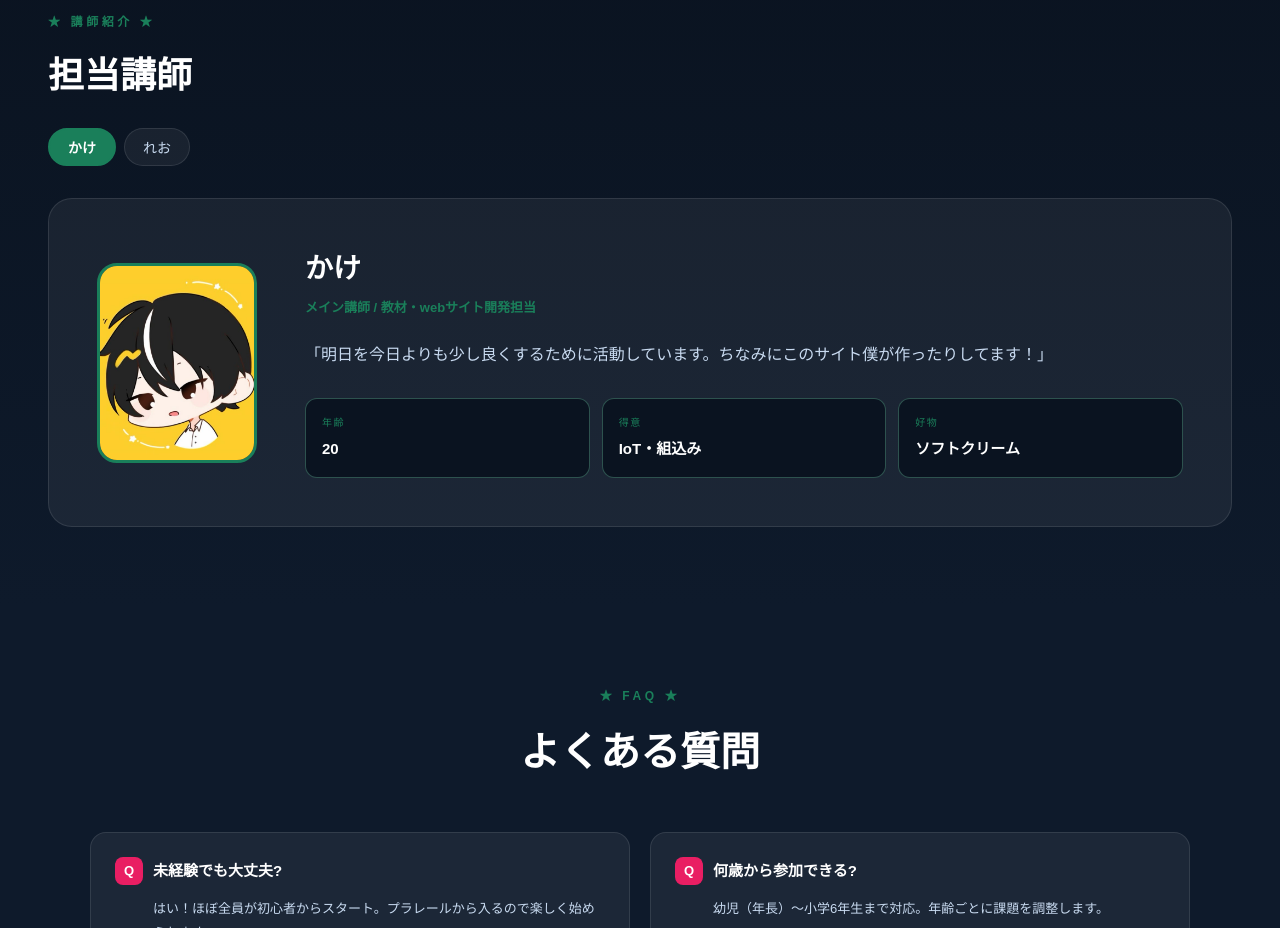
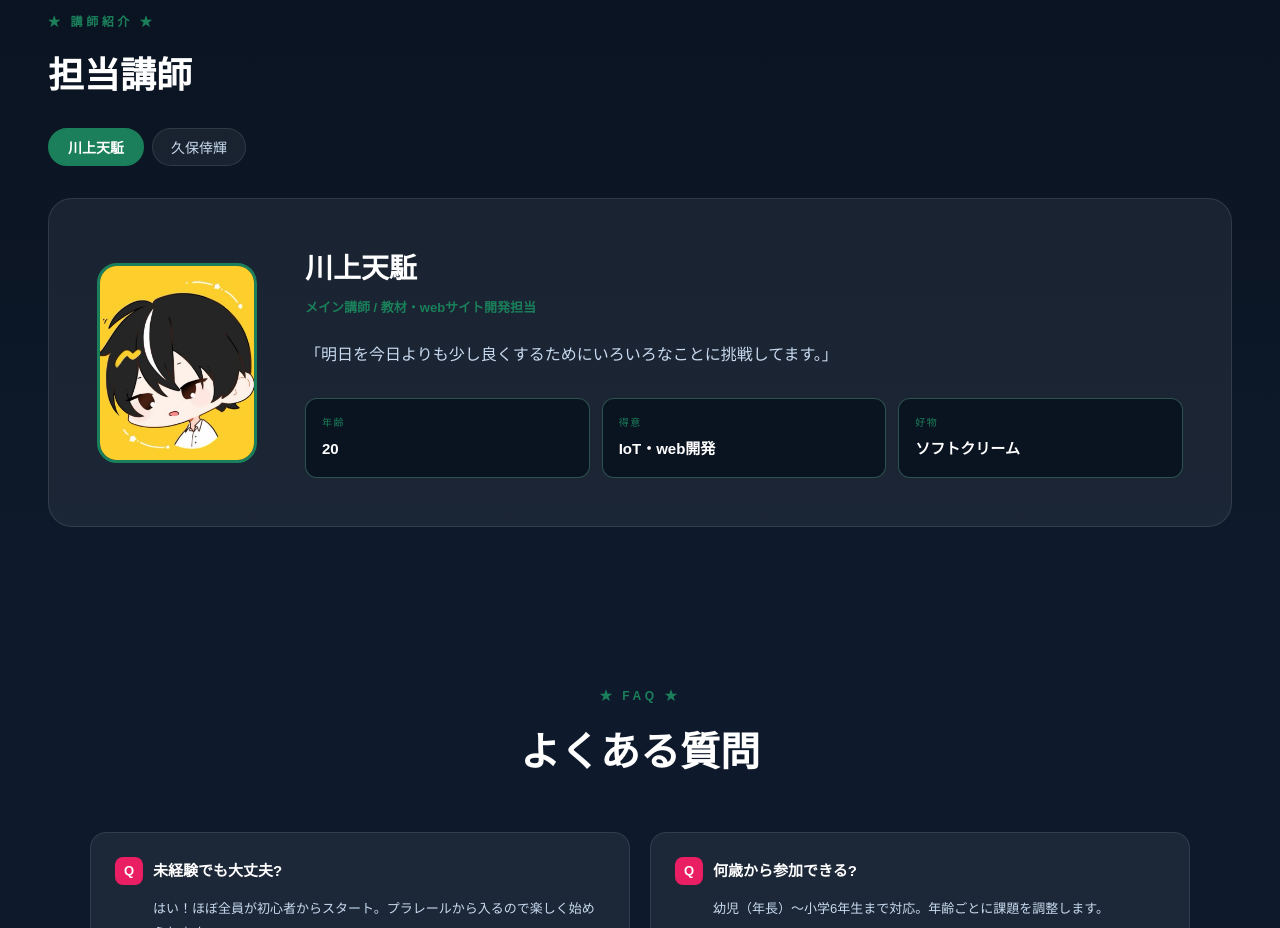
Before and after one commit to immunity428/CreativeRoboticsProject_WebSite, a React (Vite) app: page / in a window 1280 px wide. Shown: the part 2440-3368 px from the top of the page. Built offline with nearby package versions, Linux system fonts and the light colour scheme; no server answers; the database is empty.

Commit message:
add : 先生の追加

```diff
--- a/src/data/teachers.json
+++ b/src/data/teachers.json
@@ -3,26 +3,26 @@
   "teachers": [
     {
       "id": "kake",
-      "name": "かけ",
+      "name": "川上天駈",
       "role": "メイン講師 / 教材・webサイト開発担当",
-      "bio": "「明日を今日よりも少し良くするために活動しています。ちなみにこのサイト僕が作ったりしてます！」",
+      "bio": "「明日を今日よりも少し良くするためにいろいろなことに挑戦してます。」",
       "photoKey": "kake",
       "stats": [
         { "key": "年齢", "value": "20" },
-        { "key": "得意", "value": "IoT・組込み" },
+        { "key": "得意", "value": "IoT・web開発" },
         { "key": "好物", "value": "ソフトクリーム" }
       ]
     },
     {
-      "id": "reo",
-      "name": "れお",
-      "role": "サブ講師",
-      "bio": "「たのしく学んでいきましょう」",
-      "photoKey": "reo",
+      "id": "koki",
+      "name": "久保倖輝",
+      "role": "アシスタント",
+      "bio": "ゲームと音楽がすきです！",
+      "photoKey": "koki",
       "stats": [
         { "key": "年齢", "value": "20" },
-        { "key": "得意", "value": "クレーンゲーム" },
-        { "key": "好物", "value": "からあげ" }
+        { "key": "趣味", "value": "音楽" },
+        { "key": "好物", "value": "ラザニア" }
       ]
     }
   ]
--- a/src/sections/Teacher.tsx
+++ b/src/sections/Teacher.tsx
@@ -6,9 +6,11 @@ import teachersData from '../data/teachers.json';
 // 画像は動的importできないため photoKey → 画像モジュールのマップを手動管理
 // 新しい講師を追加したら、ここに import と PHOTO_MAP エントリを追加してください
 import kake from '../assets/teacher_kake.jpg';
+import koki from '../assets/teacher_koki.jpg';
 
 const PHOTO_MAP: Record<string, string> = {
   kake,
+  koki,
 };
 
 const TEACHERS = teachersData.teachers.map((t) => ({
```
Also changed, not shown: 1 other file (tests, documents, lock files or other folders).
